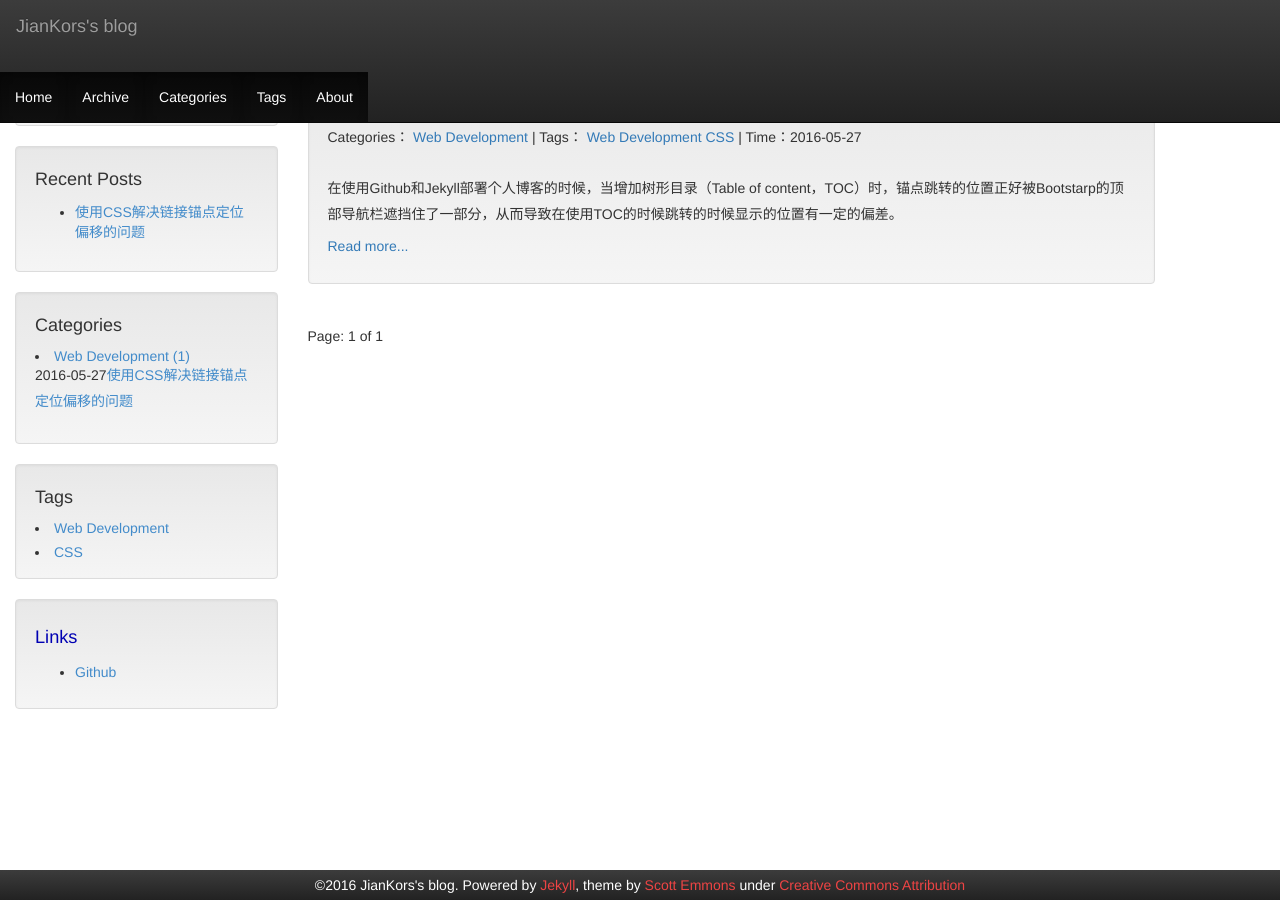
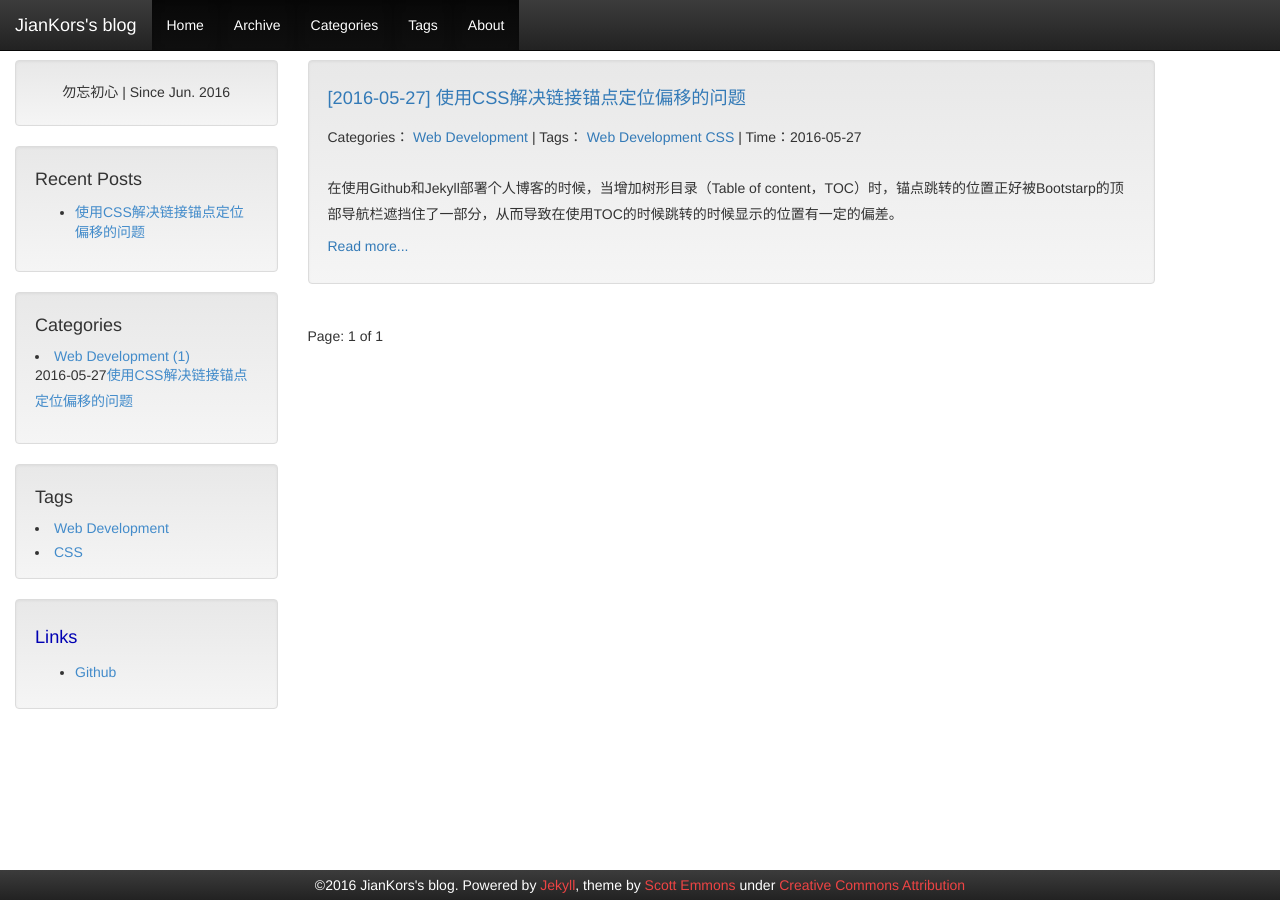
Before and after one commit to Jiankors/JianKors.github.io, a Jekyll site: the page built from index.html, in a window 1280 px wide. Built offline with Jekyll 4.4.1, drawn with Linux system fonts in a browser that asks for light colours; the list of posts is cut into pages by our own code; comment, search, counter and statistics services are not loaded.

Commit message:
float center

```diff
--- a/_includes/header.html
+++ b/_includes/header.html
@@ -19,9 +19,9 @@
 
 <body>
 <div class="container-fluid">
-    <div class="row-fluid csscenter">
+    <div class="row-fluid">
         <div class="navbar navbar-inverse navbar-fixed-top bs-docs-bar-top" role="navigation">
-            <div class="navbar">
+            <div class="navbar-header">
                 <button type="button" class="navbar-toggle" data-toggle="collapse" data-target="#bs-example-navbar-collapse-1">
                   <span class="sr-only">Toggle navigation</span>
                   <span class="icon-bar"></span>
```
